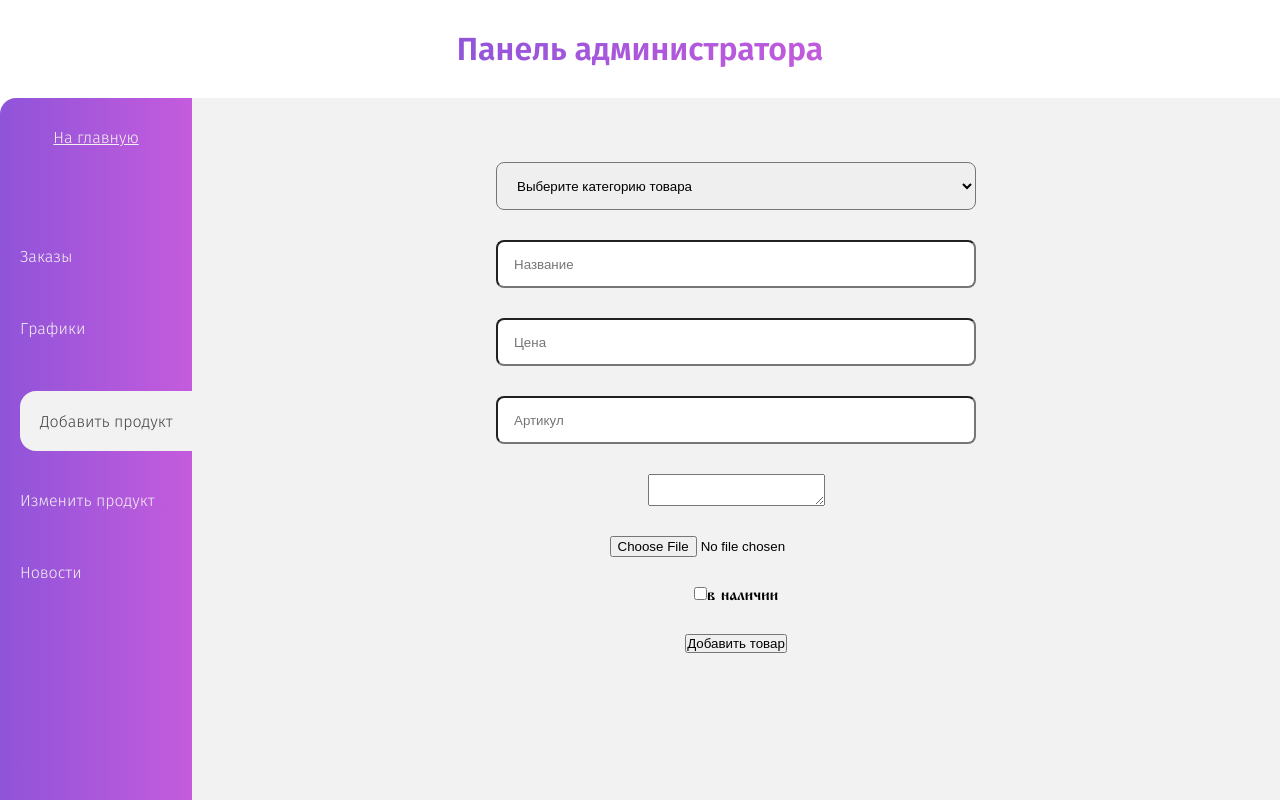
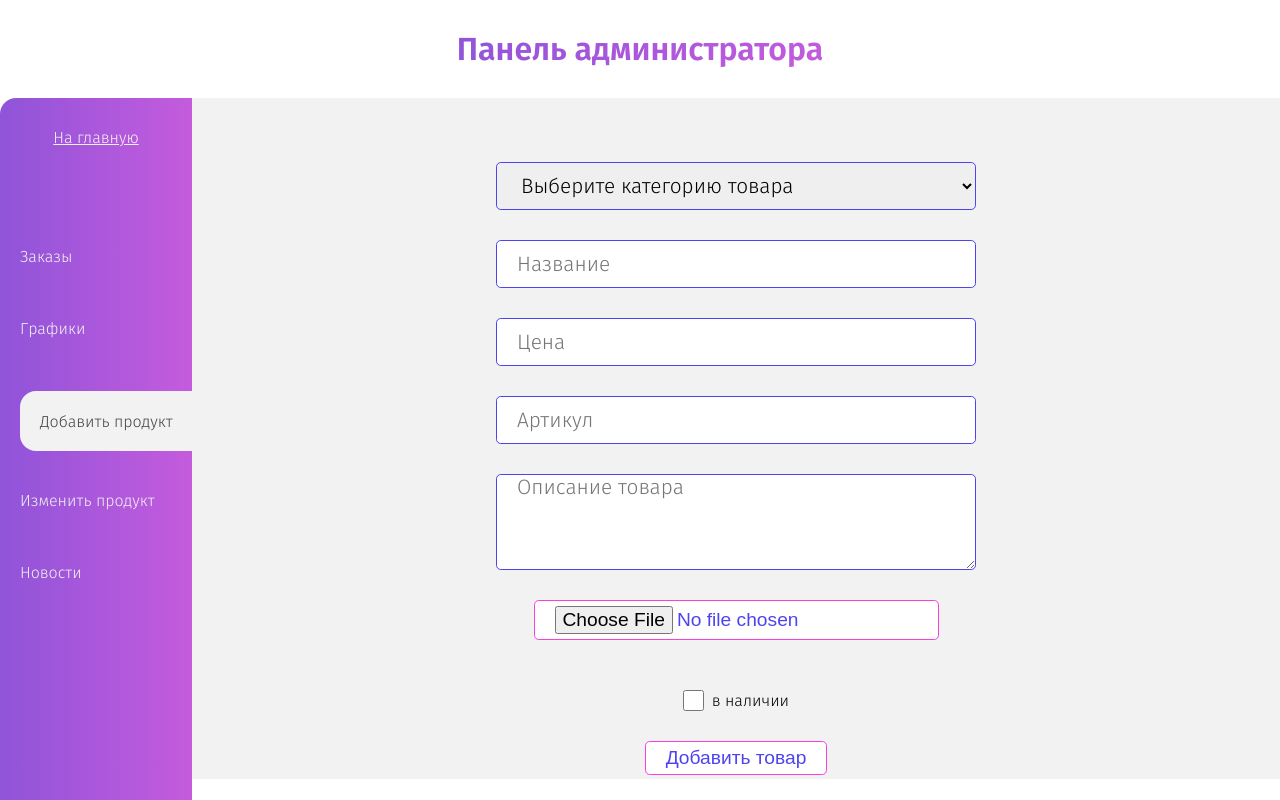
Before and after one commit to Michael-T-King/landingSapfira, a React (Create React App) app: page /AdminPanel in a window 1280 px wide. Both pictures are taken after a click on the item "Добавить продукт". Built offline with nearby package versions, Linux system fonts and the light colour scheme; data requests are answered from the project's data file.

Commit message:
add styles

```diff
--- a/src/pages/AdminPanel/AddProduct/AddProduct.jsx
+++ b/src/pages/AdminPanel/AddProduct/AddProduct.jsx
@@ -64,14 +64,14 @@ const handleSubmit = (e) => {
       <input onChange={(e)=>{setName(e.target.value)}} type="text" className="product__input" placeholder='Название' />
       <input onChange={(e)=>{setPrice(e.target.value)}} type="text" className="product__input" placeholder='Цена' />
       <input onChange={(e)=>{setArticle(e.target.value)}} type="text" className="product__input" placeholder='Артикул' />
-      <textarea onChange={(e)=>{setDescription(e.target.value)}} name="" id="" className="product__textarea"></textarea>
-      <input onChange={(e) => {const fileName = e.target.value.split('\\').pop(); setImage(`/assets/product/${fileName}`);}} type="file" accept="image/png, image/jpeg"></input>
+      <textarea onChange={(e)=>{setDescription(e.target.value)}} name="" id="" className="product__textarea" placeholder='Описание товара'></textarea>
+      <input onChange={(e) => {const fileName = e.target.value.split('\\').pop(); setImage(`/assets/product/${fileName}`);}} type="file" accept="image/png, image/jpeg" className='add__image'></input>
     <div className='checkbox__box'>
         <input onChange={(e) => { setAvaleble(e.target.checked ? "true" : "false") }} type="checkbox" id='product__checkbox' className="product__checkbox"/>
 
         <label htmlFor="product__checkbox">в наличии</label>
     </div>
-      <button onClick={Product} type='submit' className="product__btn">Добавить товар</button>
+      <button onClick={Product} type='submit' className="login__btn margin__btn">Добавить товар</button>
 
 </form>
 
--- a/src/pages/AdminPanel/AddProduct/AddProduct.scss
+++ b/src/pages/AdminPanel/AddProduct/AddProduct.scss
@@ -1,5 +1,5 @@
 .product {
-
+overflow-y: auto;
   .add__product-form {
     display: flex;
     position: relative;
@@ -12,8 +12,81 @@
   .product__input {
     width: 30rem;
     height: 3rem;
-    border-radius: 0.5rem;
     padding: 0 1rem;
+    font-family: Fira Sans, serif;
+    border-radius: 0.3rem;
+  border: 1px solid #4f43f1;
+  padding-left: 20px;
+  font-size: 1.3rem;
+  transition: 0.3s;
+
+&:hover {
+  box-shadow: 2px 0px 15px rgba(#000000, 0.6);
+}
+  }
+
+  &__input:focus  {
+    border: 2px solid #fa3fde;
+    outline: none;
+  }
+
+.product__textarea {
+  width: 30rem;
+    min-height: 6rem;
+    padding: 0 1rem;
+    font-family: Fira Sans, serif;
+    border-radius: 0.3rem;
+  border: 1px solid #4f43f1;
+  padding-left: 20px;
+  font-size: 1.3rem;
+  transition:box-shadow 0.3s;
+  resize: vertical;
+
+&:hover {
+  box-shadow: 2px 0px 15px rgba(#000000, 0.6);
+}
+&:focus  {
+  border: 2px solid #fa3fde;
+  outline: none;
+}
+  }
+
+  .add__image {
+    list-style: none;
+    display: flex;
+    position: relative;
+    padding: 5px 20px;
+    font-size: 1.2rem;
+    color: #4f43f1;
+    border: 1px solid #fa3fde;
+    border-radius: 0.3rem;
+    background-color: #fff;
+    margin-bottom: 20px;
+    transition: 0.3s;
+cursor: pointer;
+
+    &:hover {
+      box-shadow: 3px 7px 15px rgba(#000000, 0.6);
+    }
+  }
+
+  .checkbox__box {
+    position: relative;
+    display: flex;
+    gap: 0.5rem;
+    align-items: center;
+    font-family: Fira Sans, serif;
 
   }
+
+  .product__checkbox {
+   width: 1.3rem;
+   height: 1.3rem;
+  }
+
+  .margin__btn {
+    position: relative;
+    margin-bottom: 5rem;
+  }
+
 }
--- a/src/pages/AdminPanel/AdminPanel.scss
+++ b/src/pages/AdminPanel/AdminPanel.scss
@@ -110,7 +110,7 @@ padding-left:20px ;
   .admin__right {
     position: relative;
     width: 85%;
-    height: 100%;
+    height: 90%;
     background-color: #f2f2f2;
     overflow-y: auto;
   }
```
